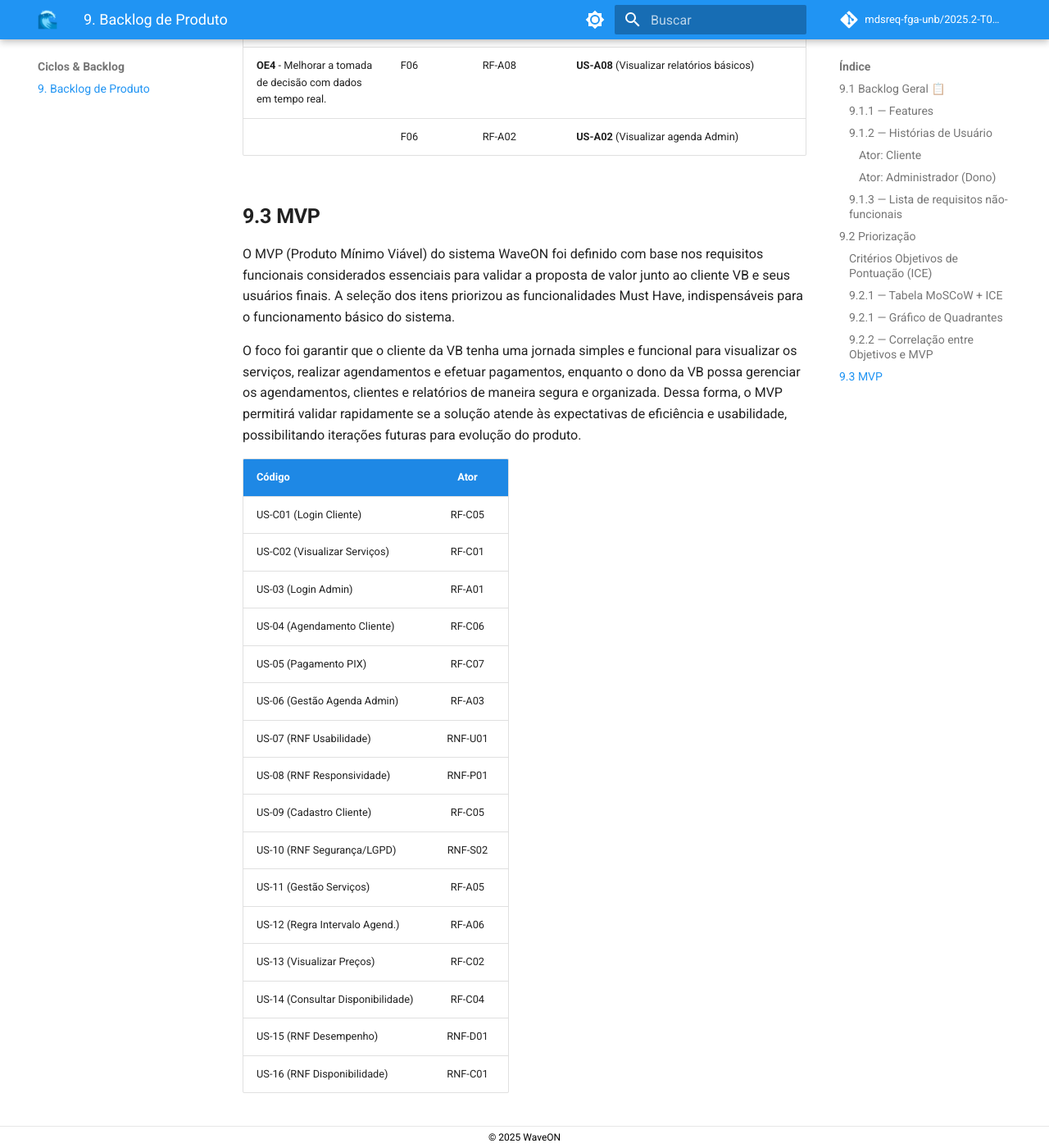
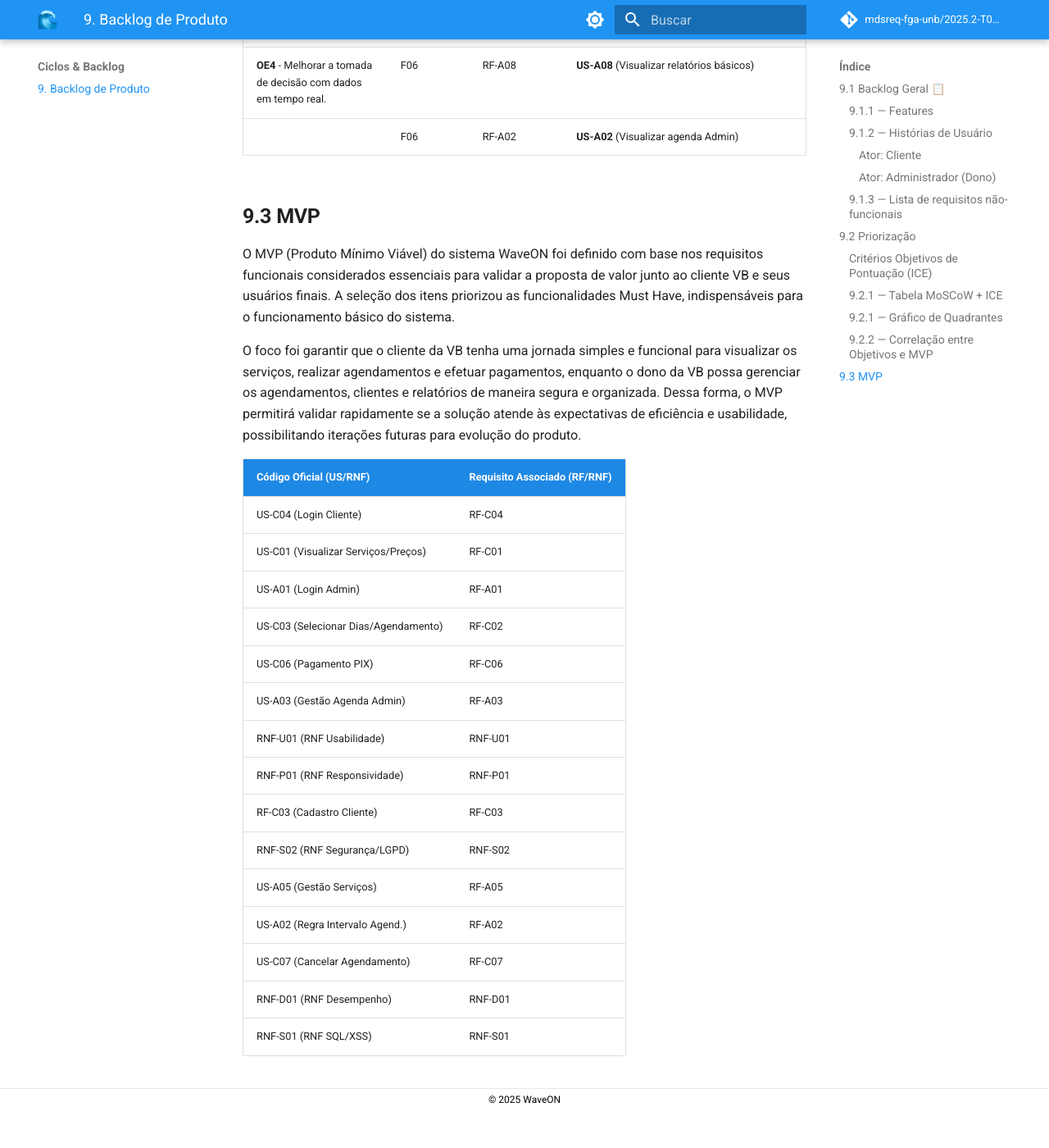
Before and after one commit to mdsreq-fga-unb/2025.2-T01-WaveOn, an MkDocs documentation site: the page built from docs/backlog/backlog.md, in a window 1280 px wide and 1400 px high, scrolled down 9015 px. Shown: the whole window at 82% size. Built offline with MkDocs 1.6.1 and Material for MkDocs 9.7.7, drawn with Linux system fonts in a browser that asks for light colours; comment, search, counter and statistics services are not loaded; after the commit the page ends 10369 px from its top, so only the background shows below that.

Commit message:
docs(mkdocs): Alterações no MVP

```diff
--- a/docs/backlog/backlog.md
+++ b/docs/backlog/backlog.md
@@ -232,21 +232,20 @@ O MVP (Produto Mínimo Viável) do sistema WaveON foi definido com base nos requ
 
 O foco foi garantir que o cliente da VB tenha uma jornada simples e funcional para visualizar os serviços, realizar agendamentos e efetuar pagamentos, enquanto o dono da VB possa gerenciar os agendamentos, clientes e relatórios de maneira segura e organizada. Dessa forma, o MVP permitirá validar rapidamente se a solução atende às expectativas de eficiência e usabilidade, possibilitando iterações futuras para evolução do produto.
 
-| Código | Ator          |
-|--------|:-------------:|
-| US-C01 (Login Cliente)           | RF-C05                  | Must Have    | 810           | 1             |
-| US-C02 (Visualizar Serviços)     | RF-C01                  | Must Have    | 720           | 1             |
-| US-03 (Login Admin)             | RF-A01                  | Must Have    | 648           | 1             |
-| US-04 (Agendamento Cliente)     | RF-C06                  | Must Have    | 648           | 1             |
-| US-05 (Pagamento PIX)           | RF-C07                  | Must Have    | 576           | 1             |
-| US-06 (Gestão Agenda Admin)     | RF-A03                  | Must Have    | 576           | 1             |
-| US-07 (RNF Usabilidade)         | RNF-U01                 | Must Have    | 540           | 2             |
-| US-08 (RNF Responsividade)      | RNF-P01                 | Must Have    | 486           | 2             |
-| US-09 (Cadastro Cliente)        | RF-C05                  | Must Have    | 448           | 2             |
-| US-10 (RNF Segurança/LGPD)      | RNF-S02                 | Must Have    | 400           | 2             |
-| US-11 (Gestão Serviços)         | RF-A05                  | Must Have    | 392           | 2             |
-| US-12 (Regra Intervalo Agend.)  | RF-A06                  | Must Have    | 392           | 2             |
-| US-13 (Visualizar Preços)       | RF-C02                  | Must Have    | 392           | 2             |
-| US-14 (Consultar Disponibilidade)| RF-C04                 | Must Have    | 384           | 2             |
-| US-15 (RNF Desempenho)          | RNF-D01                 | Must Have    | 336           | 2             |
-| US-16 (RNF Disponibilidade)     | RNF-C01                 | Must Have    | 336           | 2             |
+| Código Oficial (US/RNF) | Requisito Associado (RF/RNF) |
+|:---|:---|
+| US-C04 (Login Cliente) | RF-C04 |
+| US-C01 (Visualizar Serviços/Preços) | RF-C01 |
+| US-A01 (Login Admin) | RF-A01 |
+| US-C03 (Selecionar Dias/Agendamento) | RF-C02 |
+| US-C06 (Pagamento PIX) | RF-C06 |
+| US-A03 (Gestão Agenda Admin) | RF-A03 |
+| RNF-U01 (RNF Usabilidade) | RNF-U01 |
+| RNF-P01 (RNF Responsividade) | RNF-P01 |
+| RF-C03 (Cadastro Cliente) | RF-C03 |
+| RNF-S02 (RNF Segurança/LGPD) | RNF-S02 |
+| US-A05 (Gestão Serviços) | RF-A05 |
+| US-A02 (Regra Intervalo Agend.) | RF-A02 |
+| US-C07 (Cancelar Agendamento) | RF-C07 |
+| RNF-D01 (RNF Desempenho) | RNF-D01 |
+| RNF-S01 (RNF SQL/XSS) | RNF-S01 |
```
